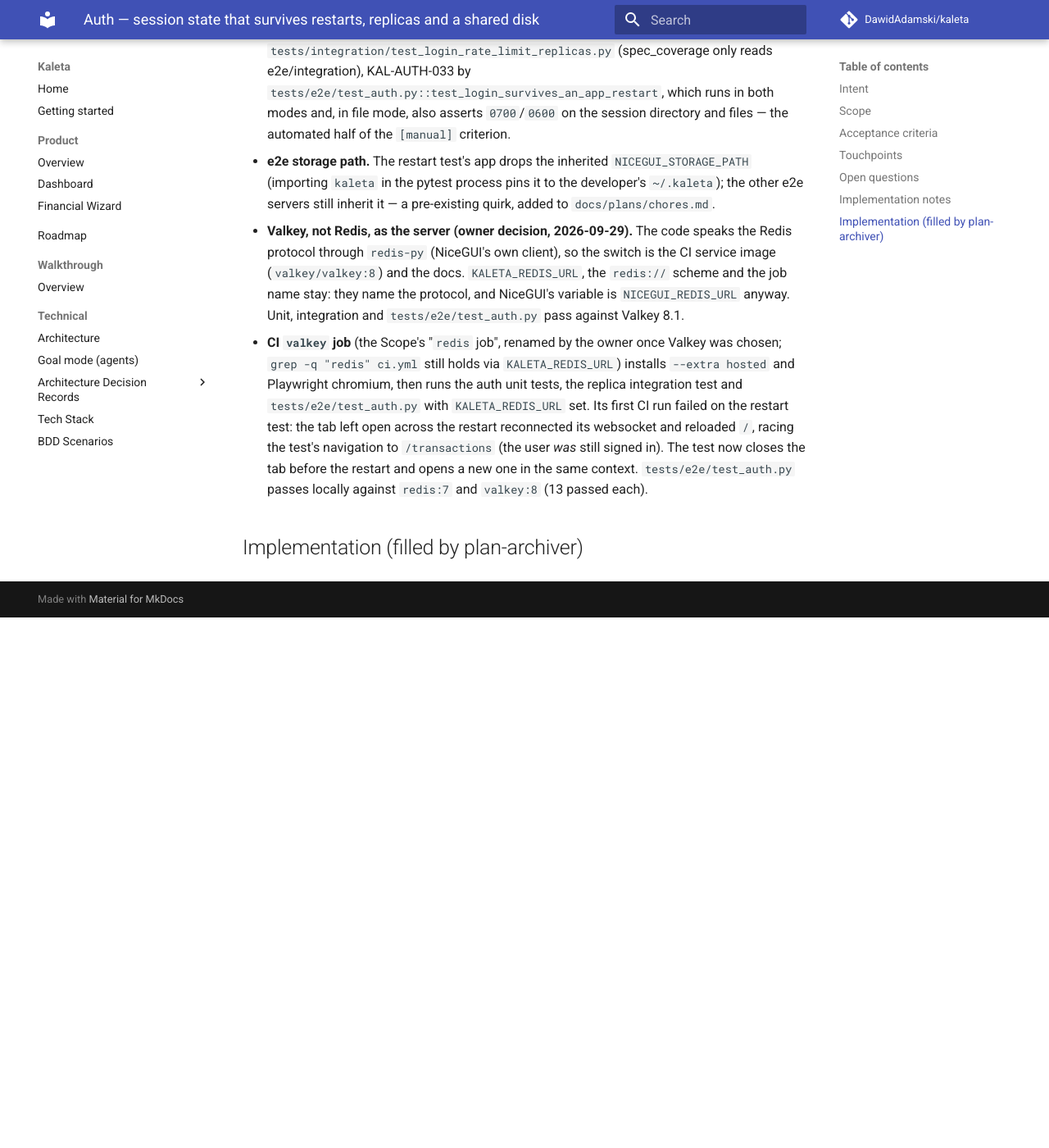
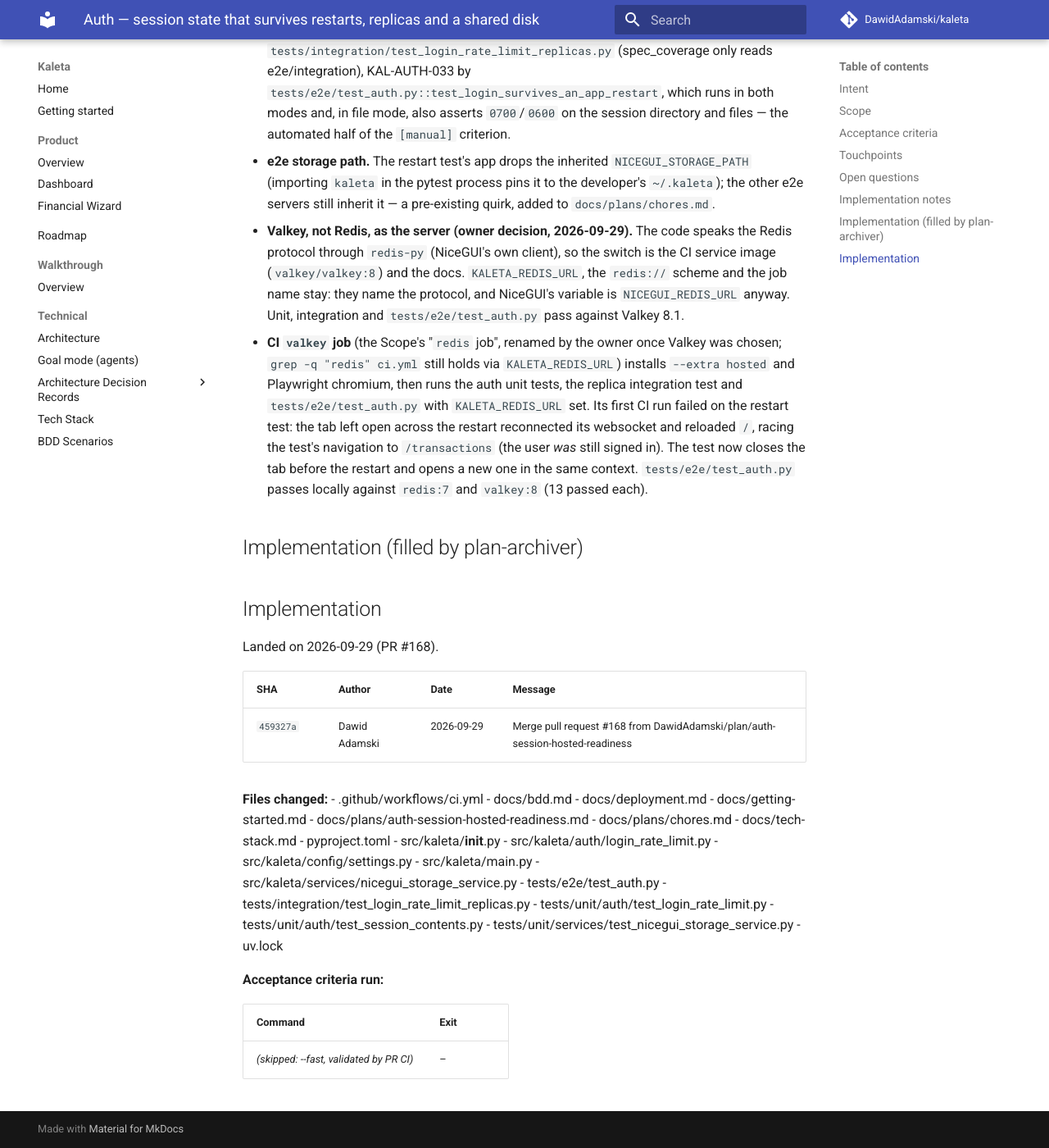
Before and after one commit to DawidAdamski/kaleta, an MkDocs documentation site: the page built from docs/plans/archive/auth-session-hosted-readiness.md, in a window 1280 px wide and 1400 px high, scrolled down 3742 px. Shown: the whole window at 82% size. Built offline with MkDocs 1.6.1 and Material for MkDocs 9.7.7, drawn with Linux system fonts in a browser that asks for light colours; comment, search, counter and statistics services are not loaded; before the commit the page ends 4495 px from its top, so only the background shows below that.

Commit message:
docs(plans): archive auth-session-hosted-readiness (PR #168)
Co-Authored-By: Claude Opus 5.5 <noreply@anthropic.com>

```diff
--- a/docs/plans/auth-session-hosted-readiness.md
+++ b/docs/plans/archive/auth-session-hosted-readiness.md
@@ -3,8 +3,9 @@ plan_id: auth-session-hosted-readiness
 title: Auth — session state that survives restarts, replicas and a shared disk
 area: auth
 effort: medium
-status: in-progress
-roadmap_ref: ../roadmap.md#auth
+status: archived
+archived_at: 2026-10-11
+roadmap_ref: ../../roadmap.md#auth
 ---
 
 # Auth — session state that survives restarts, replicas and a shared disk
@@ -189,3 +190,38 @@ Out of scope:
   passes locally against `redis:7` and `valkey:8` (13 passed each).
 
 ## Implementation (filled by plan-archiver)
+
+## Implementation
+
+Landed on 2026-09-29 (PR #168).
+
+| SHA | Author | Date | Message |
+|---|---|---|---|
+| `459327a` | Dawid Adamski | 2026-09-29 | Merge pull request #168 from DawidAdamski/plan/auth-session-hosted-readiness |
+
+**Files changed:**
+- .github/workflows/ci.yml
+- docs/bdd.md
+- docs/deployment.md
+- docs/getting-started.md
+- docs/plans/auth-session-hosted-readiness.md
+- docs/plans/chores.md
+- docs/tech-stack.md
+- pyproject.toml
+- src/kaleta/__init__.py
+- src/kaleta/auth/login_rate_limit.py
+- src/kaleta/config/settings.py
+- src/kaleta/main.py
+- src/kaleta/services/nicegui_storage_service.py
+- tests/e2e/test_auth.py
+- tests/integration/test_login_rate_limit_replicas.py
+- tests/unit/auth/test_login_rate_limit.py
+- tests/unit/auth/test_session_contents.py
+- tests/unit/services/test_nicegui_storage_service.py
+- uv.lock
+
+**Acceptance criteria run:**
+
+| Command | Exit |
+|---|---|
+| _(skipped: --fast, validated by PR CI)_ | – |
```
Also changed, not shown: docs/plans/README.md (+2 -2 lines).
